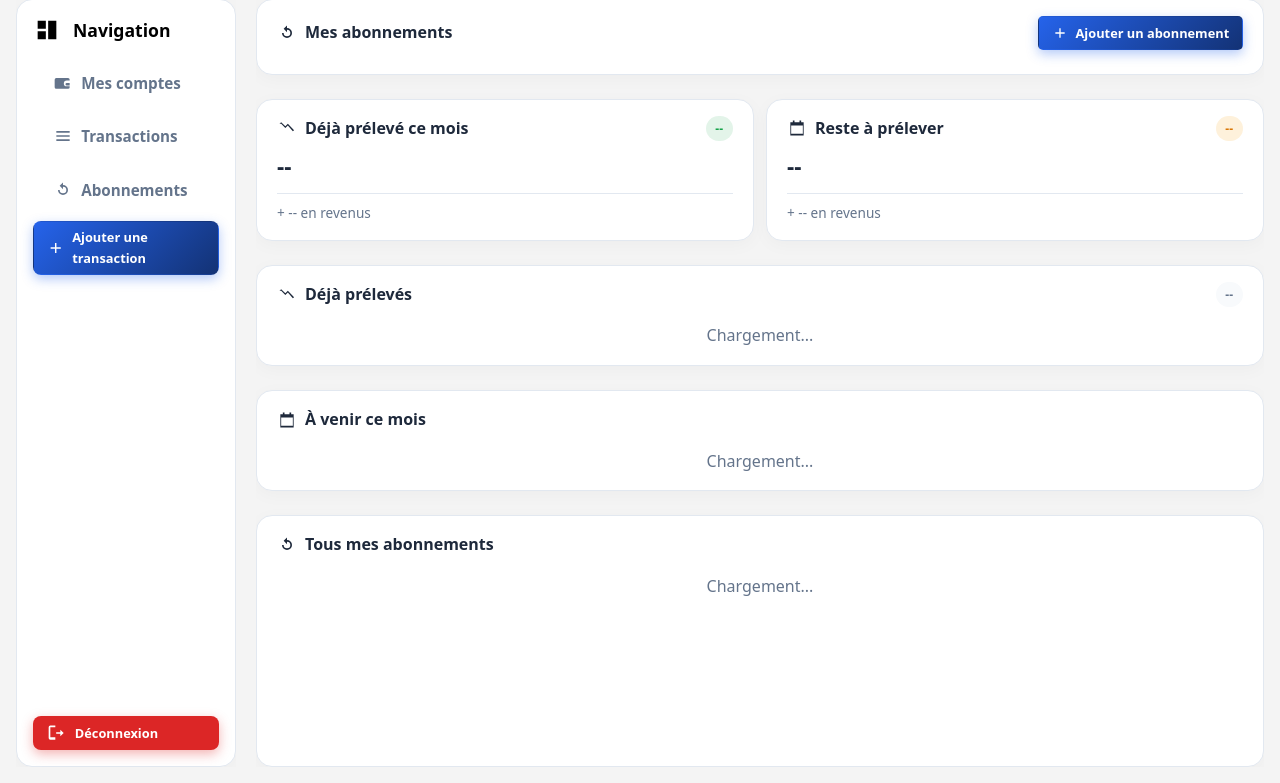
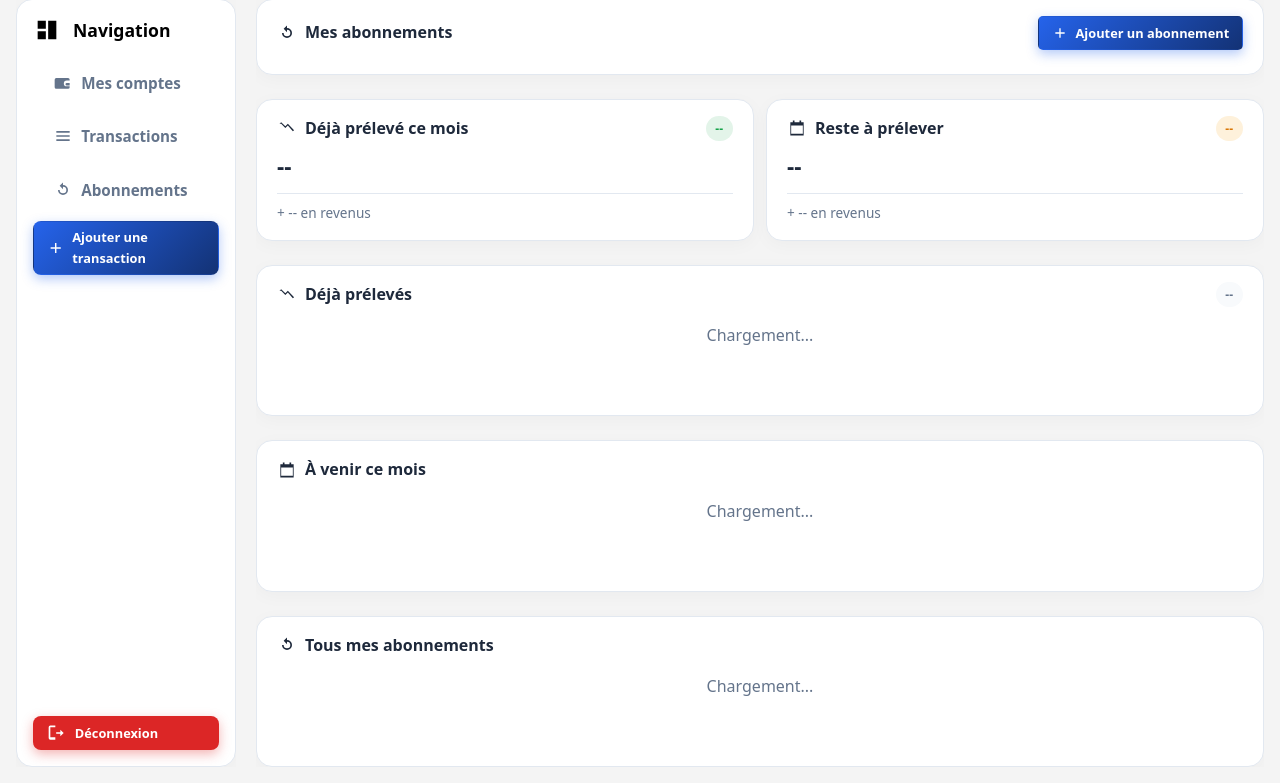
Before and after one commit to enzoboitte/MVCBase_with_Docker, a PHP site: page /app/views/subscription/index.php in a window 1280 px wide. Shown: the part 17-800 px from the top of the page. Run offline with PHP 8.4, Linux system fonts and the light colour scheme; some libraries are stand-ins or nearby versions.

Commit message:
fix bridge

```diff
--- a/app/views/subscription/index.php
+++ b/app/views/subscription/index.php
@@ -64,7 +64,7 @@
             </div>
         </section>-->
 
-        <section class="card">
+        <section class="card flex-1">
             <div class="card-header">
                 <div class="card-title"><?= EFinanceIcon::TrendDown->getHtmlSvg() ?> Déjà prélevés</div>
                 <span class="badge badge-neutral" id="currentMonth">--</span>
@@ -74,7 +74,7 @@
             </div>
         </section>
 
-        <section class="card">
+        <section class="card flex-1">
             <div class="card-header">
                 <div class="card-title"><?= EFinanceIcon::Calendar->getHtmlSvg() ?> À venir ce mois</div>
             </div>
```
